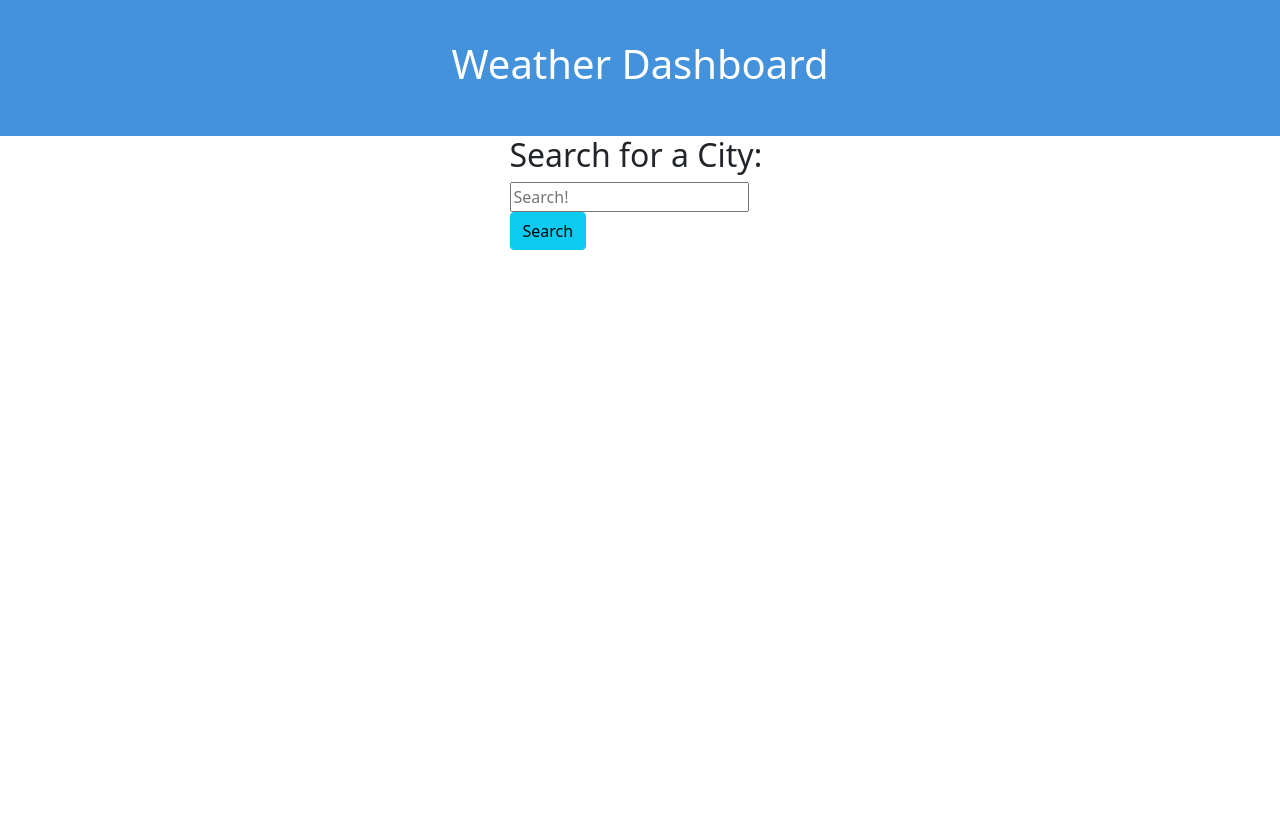
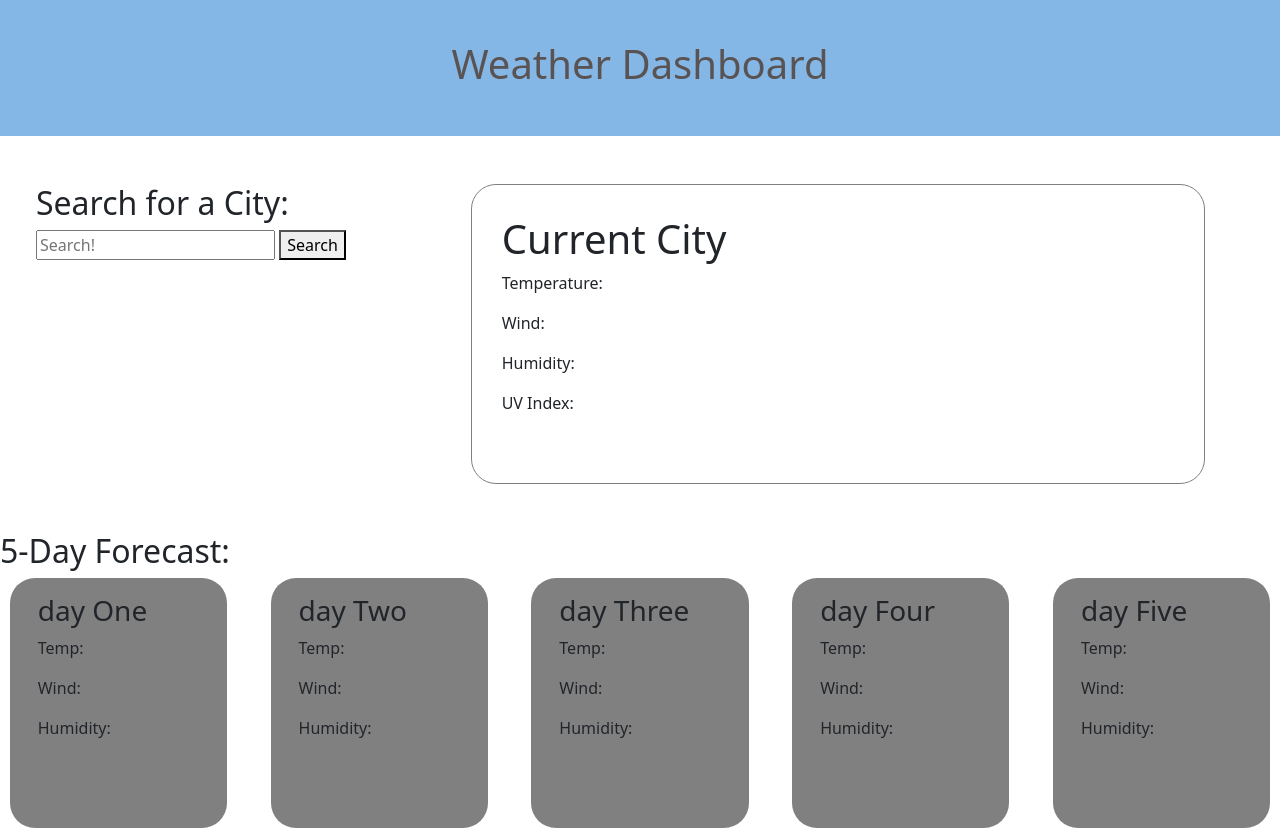
Before and after one commit to melbrewer323/weather-dashboard, a plain HTML site: page index.html in a window 1280 px wide. Before the commit the page ends 800 px from the top, so only its background shows below. Drawn offline with nearby package versions, Linux system fonts and the light colour scheme; no server answers.

Commit message:
request url

```diff
--- a/assets/script.js
+++ b/assets/script.js
@@ -1 +1,13 @@
-console.log("hi");
+function getApi() {
+  // fetch request gets a list of all the repos for the node.js organization
+  var requestUrl = 'https://openweathermap.org/api/one-call-api';
+
+  fetch(requestUrl)
+    .then(function(response) {
+      return response.json();
+    }).then(function (data) {
+      console.log(data);
+    })
+
+}
+getApi()
--- a/assets/style.css
+++ b/assets/style.css
@@ -1,9 +1,25 @@
 *{
     box-sizing: border-box;
+
 }
 header {
     padding: 40px;
     text-align: center;
-    background: #4392db;
-    color: #fff;
+    background: #85b7e6;
+    color: rgb(90, 83, 83);
   }
+
+  #current-weather {
+    border-radius: 25px;
+    width: 95%;
+    height: 300px;
+    padding: 30px;
+    border: 1px solid grey;
+
+  }
+
+.col-sm-2 {
+    height: 250px;
+    background-color: grey;
+    border-radius: 25px;
+}
--- a/index.html
+++ b/index.html
@@ -5,34 +5,97 @@
   <meta charset="UTF-8" />
   <meta name="viewport" content="width=device-width, initial-scale=1.0" />
   <title>Weather Dashboard</title>
-  <link href="https://cdn.jsdelivr.net/npm/bootstrap@5.0.1/dist/css/bootstrap.min.css" rel="stylesheet" integrity="sha384-+0n0xVW2eSR5OomGNYDnhzAbDsOXxcvSN1TPprVMTNDbiYZCxYbOOl7+AMvyTG2x" crossorigin="anonymous">
-    <link rel="stylesheet" href="./assets/style.css" />
+  <link href="https://cdn.jsdelivr.net/npm/bootstrap@5.0.1/dist/css/bootstrap.min.css" rel="stylesheet"
+    integrity="sha384-+0n0xVW2eSR5OomGNYDnhzAbDsOXxcvSN1TPprVMTNDbiYZCxYbOOl7+AMvyTG2x" crossorigin="anonymous">
+  <link rel="stylesheet" href="./assets/style.css" />
 </head>
 
 <body>
-    <header>
-        <h1>Weather Dashboard</h1>
-    </header>
-    <main class="container">
+  <header>
+    <h1>Weather Dashboard</h1>
+  </header>
 
-      <section class="row justify-content-around">
+  <section class="row justify-content-around" id="rowOne">
+    <div class="col-4 p-5">
+      <h2>Search for a City:</h2>
+      <input id="search-input" class="form-input w-45" type="text" placeholder="Search!">
+      <button clas s="btn btn-info btn-block">Search</button>
+    </div>
+    <div class="col-8 p-5">
+      <div id="current-weather">
+        <h1>Current City</h1>
+          <p>Temperature:</p>
+          <p>Wind:</p>
+          <p>Humidity:</p>
+          <p>UV Index:</p>
+      </div>
 
-        <div class="col-12 col-md-3">
-              <h2>Search for a City:</h2>
-              <input id="search-input" class="form-input w-45" type="text" placeholder="Search!">
-              <button class="btn btn-info btn-block">Search</button>
+    </div>
+  </section>
+
+  <section class="row justify-content-around" id="rowTwo">
+    <h2>5-Day Forecast:</h2>
 
 
-            </div>
+
+          <div class="col-sm-2"><div class="p-3">
+            <h3>day One</h3>
+            <p>Temp:</p>
+            <p>Wind:</p>
+            <p>Humidity:</p>
+            </div></div>
+          <div class="col-sm-2"><div class="p-3">
+            <h3>day Two</h3>
+            <p>Temp:</p>
+            <p>Wind:</p>
+            <p>Humidity:</p>
+          </div></div>
+          <div class="col-sm-2"><div class="p-3">
+            <h3>day Three</h3>
+            <p>Temp:</p>
+            <p>Wind:</p>
+            <p>Humidity:</p>
+          </div></div>
+          <div class="col-sm-2"><div class="p-3">
+            <h3>day Four</h3>
+            <p>Temp:</p>
+            <p>Wind:</p>
+            <p>Humidity:</p>
+          </div></div>
+          <div class="col-sm-2"><div class="p-3">
+            <h3>day Five</h3>
+            <p>Temp:</p>
+            <p>Wind:</p>
+            <p>Humidity:</p>
+          </div></div>
+
+       </section>
 
 
 
 
-        </div>
 
-      </section>
-  <script src="https://cdn.jsdelivr.net/npm/@popperjs/core@2.9.2/dist/umd/popper.min.js" integrity="sha384-IQsoLXl5PILFhosVNubq5LC7Qb9DXgDA9i+tQ8Zj3iwWAwPtgFTxbJ8NT4GN1R8p" crossorigin="anonymous"></script>
-  <script src="https://cdn.jsdelivr.net/npm/bootstrap@5.0.1/dist/js/bootstrap.min.js" integrity="sha384-Atwg2Pkwv9vp0ygtn1JAojH0nYbwNJLPhwyoVbhoPwBhjQPR5VtM2+xf0Uwh9KtT" crossorigin="anonymous"></script>
+
+
+
+
+
+
+
+
+
+
+
+
+
+
+
+  <script src="https://cdn.jsdelivr.net/npm/@popperjs/core@2.9.2/dist/umd/popper.min.js"
+    integrity="sha384-IQsoLXl5PILFhosVNubq5LC7Qb9DXgDA9i+tQ8Zj3iwWAwPtgFTxbJ8NT4GN1R8p"
+    crossorigin="anonymous"></script>
+  <script src="https://cdn.jsdelivr.net/npm/bootstrap@5.0.1/dist/js/bootstrap.min.js"
+    integrity="sha384-Atwg2Pkwv9vp0ygtn1JAojH0nYbwNJLPhwyoVbhoPwBhjQPR5VtM2+xf0Uwh9KtT"
+    crossorigin="anonymous"></script>
   <script src="./assets/script.js"></script>
 </body>
 
```
